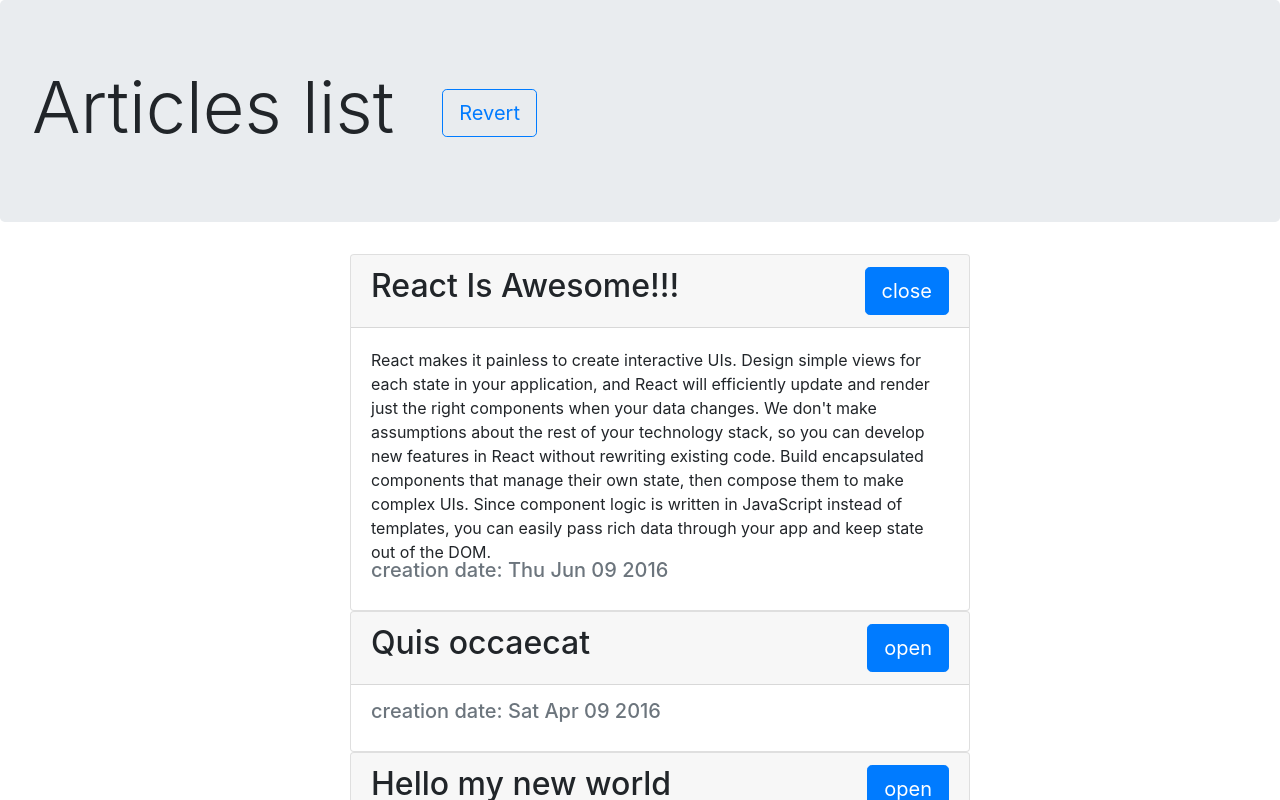
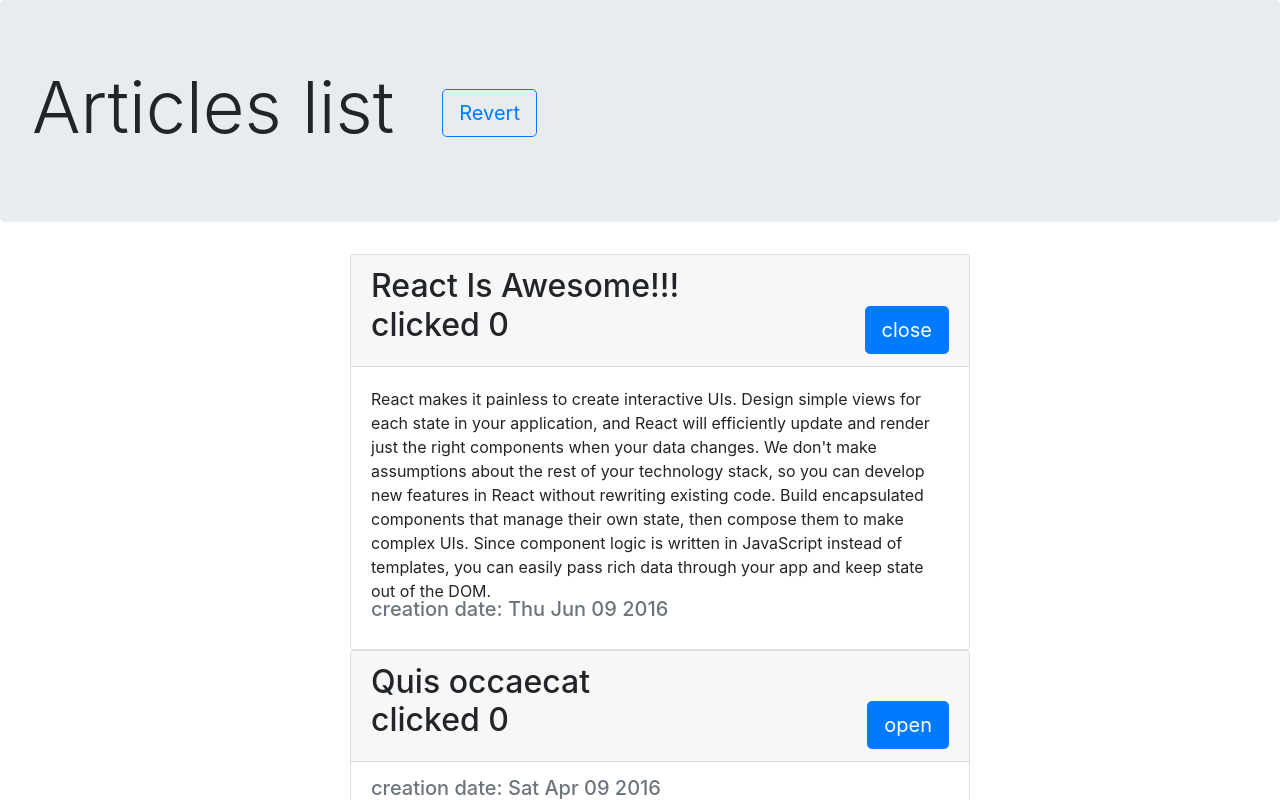
Before and after one commit to Sprat86/Articles_List, a React (Create React App) app: page / in a window 1280 px wide. Shown: the top 800 px of the page. Built offline with nearby package versions, Linux system fonts and the light colour scheme; the HTML template or start-up script is replaced by a standard one.

Commit message:
Add counter for Article click

```diff
--- a/src/components/Article.js
+++ b/src/components/Article.js
@@ -6,14 +6,35 @@
 		super(props)
 
 		this.state = {
-			isOpen: props.defaultOpen
+			isOpen: props.defaultOpen,
+			count: 0
 		}
 	}
 
 	// Экспериментальная запись:
 	// state = {
-	// 	isOpen: true,
+	// 	isOpen: props.defaultOpen
 	// }
+
+	shouldComponentUpdate (nextProps, nextState) {
+		return this.state.isOpen !== nextState.isOpen || this.state.count !== nextState.count
+	}
+
+	componentWillMount () {
+		console.log('component mounting');
+	}
+
+	componentWillReceiveProps (nextProps){
+		if (nextProps.defaultOpen !== this.props.defaultOpen) {
+			this.setState({
+				isOpen: nextProps.defaultOpen
+			})
+		}
+	}
+
+	componentWillUpdate () {
+		console.log('will update');
+	}
 
 	render () {
 		const {article} = this.props;
@@ -24,8 +45,10 @@
 		return (
 			<div className= 'card mx-auto' style={{width: '50%'}}>
 				<div className= 'card-header'>
-					<h2>
+					<h2 onClick={this.incrementCounter}>
 						{article.title}
+						<br />
+						clicked {this.state.count}
 						<button onClick={this.handleClick} className="btn btn-primary btn-lg float-right">
 							{this.state.isOpen ? 'close' : 'open'}
 						</button>
@@ -42,10 +65,16 @@
 	}
 
 	handleClick = () => {
-		console.log('---', 'clicked');
+		// console.log('---', 'clicked');
 		this.setState({
 			isOpen: !this.state.isOpen
 		});
+	}
+
+	incrementCounter = () => {
+		this.setState({
+			count: this.state.count + 1
+		})
 	}
 }
 
```
Also changed, not shown: src/components/App.js (line endings or trailing spaces).
